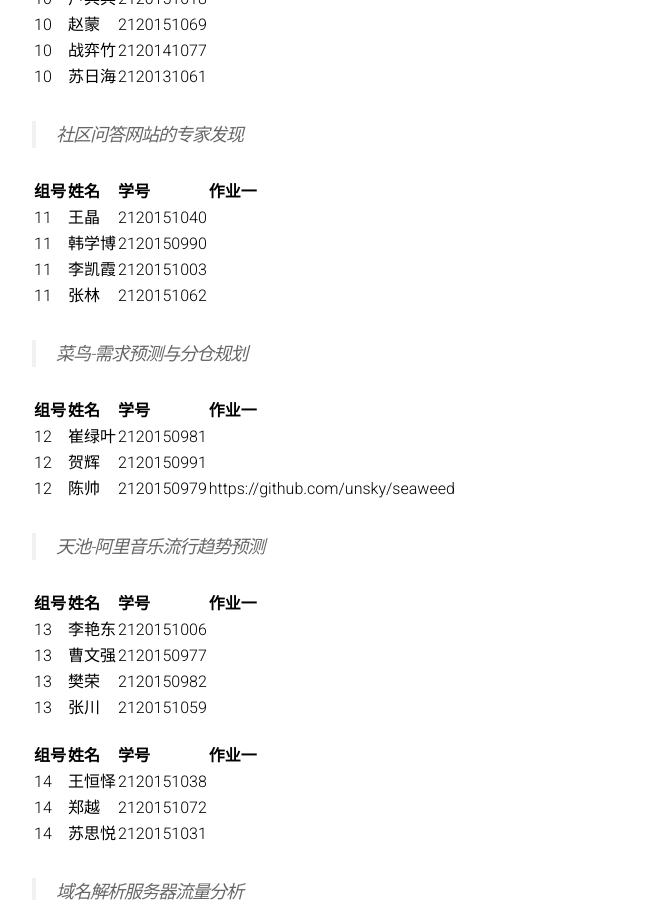
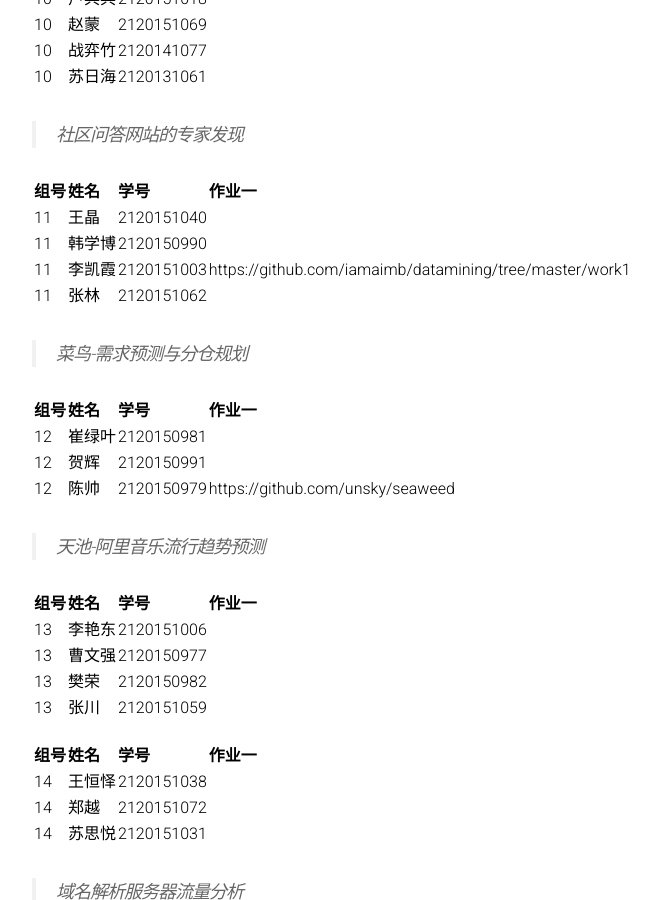
Before and after one commit to BITDM/bitdm.github.io, a Jekyll site: the page built from 2016/groups.md, in a window 1280 px wide and 900 px high, scrolled down 1973 px. Shown: the whole window, without its empty margins (208-867 px from the left). Built offline with Jekyll 4.4.1, drawn with Linux system fonts in a browser that asks for light colours; some of the changed lines change nothing that is shown.

Commit message:
Update groups.md

```diff
--- a/2016/groups.md
+++ b/2016/groups.md
@@ -87,7 +87,7 @@ permalink: /2016/groups/
 |:-------------|:-------------|:-----|:-----|
 |11|王晶|2120151040|
 |11|韩学博|2120150990|
-|11|李凯霞|2120151003|
+|11|李凯霞|2120151003|https://github.com/iamaimb/datamining/tree/master/work1|
 |11|张林|2120151062|
 
 > 菜鸟-需求预测与分仓规划
```
